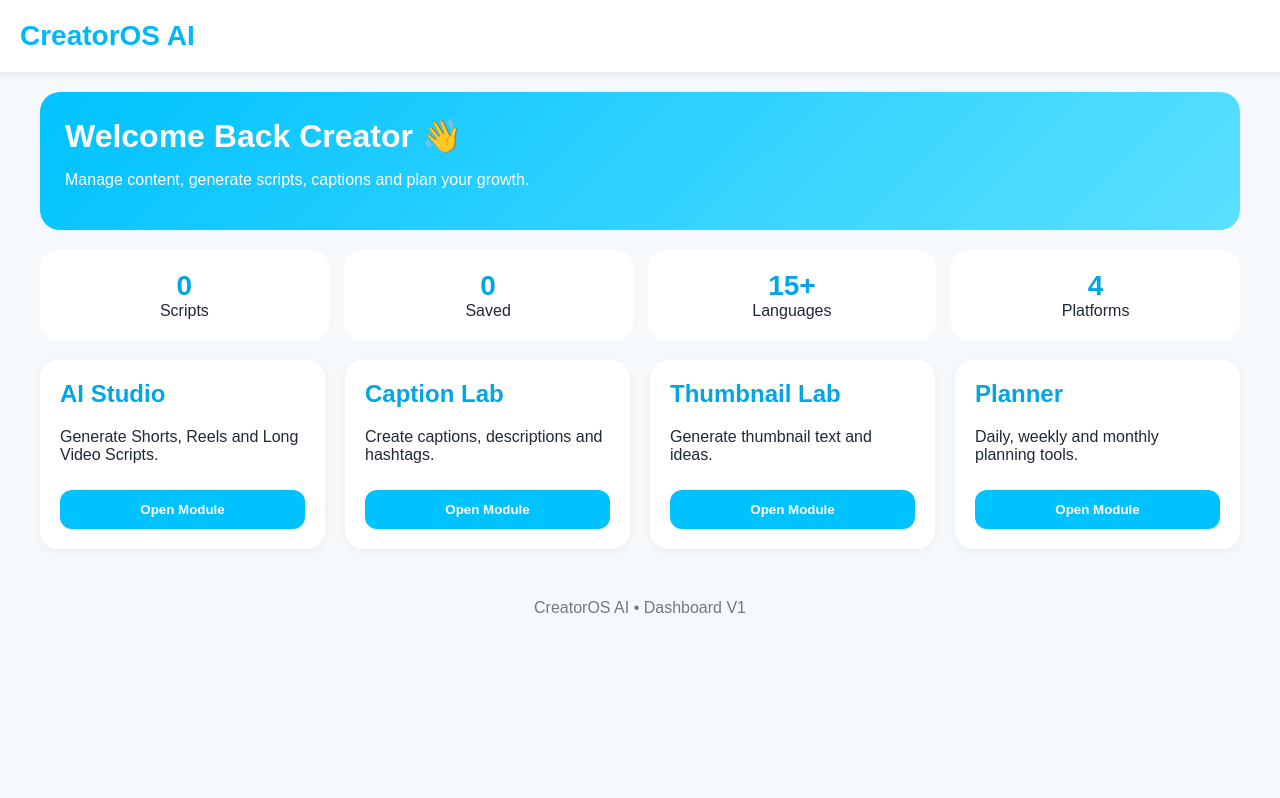
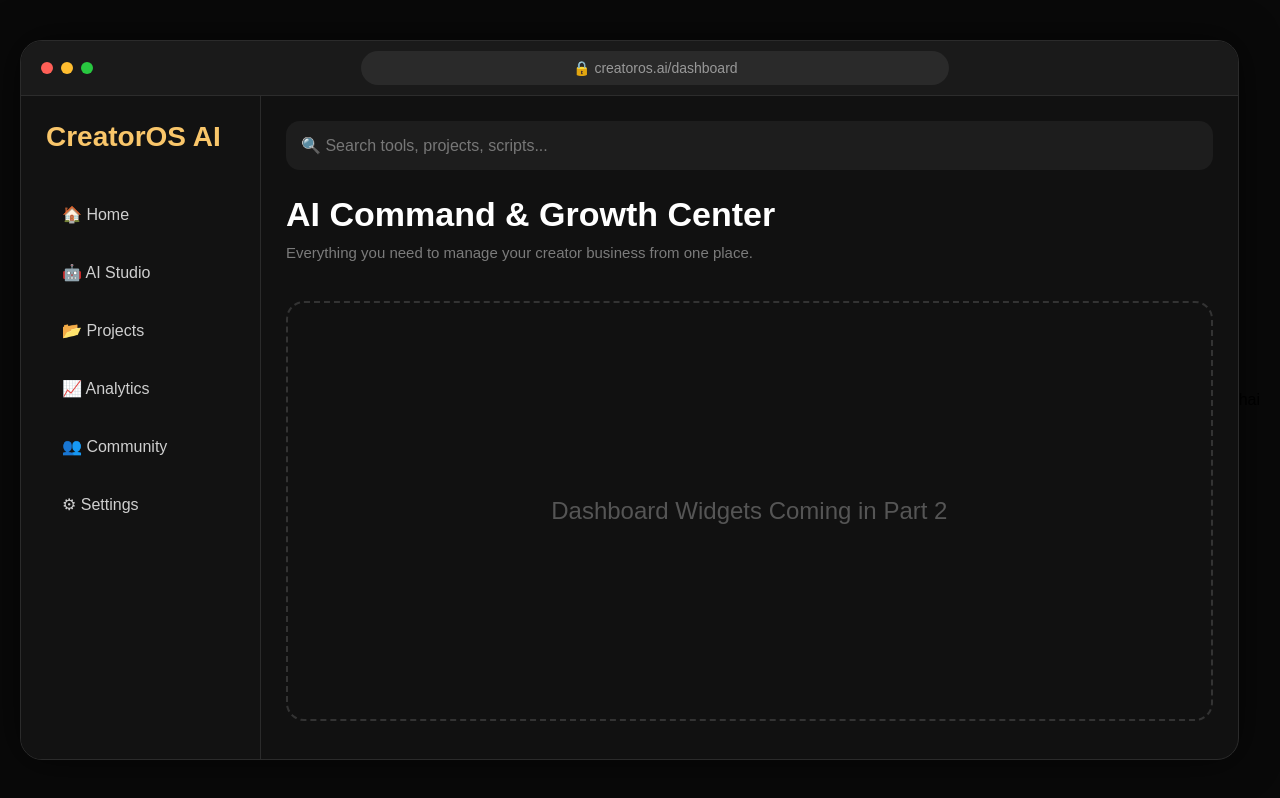
Before and after one commit to tnainsi-hub/creatoros-ai, a website: page dashboard.html in a window 1280 px wide. Drawn offline with Linux system fonts and the light colour scheme.

Commit message:
Update dashboard.html

```diff
--- a/dashboard.html
+++ b/dashboard.html
@@ -1,137 +1,318 @@
-<!DOCTYPE html><html lang="en">
+<!DOCTYPE html>
+<html lang="en">
 <head>
+
 <meta charset="UTF-8">
-<meta name="viewport" content="width=device-width, initial-scale=1.0">
-<title>CreatorOS AI Dashboard</title><style>
-body{
+<meta name="viewport" content="width=device-width,initial-scale=1.0">
+
+<title>CreatorOS AI Dashboard</title>
+
+<style>
+
+*{
 margin:0;
+padding:0;
+box-sizing:border-box;
 font-family:Arial,sans-serif;
-background:#f5f9fc;
-color:#1f2937;
 }
 
-.header{
-background:white;
+body{
+
+background:#090909;
+display:flex;
+justify-content:center;
+align-items:center;
+min-height:100vh;
 padding:20px;
-box-shadow:0 2px 8px rgba(0,0,0,.08);
+
+}
+
+.window{
+
+width:100%;
+max-width:1400px;
+height:90vh;
+
+background:#111111;
+
+border:1px solid #2b2b2b;
+border-radius:22px;
+
+overflow:hidden;
+
+box-shadow:0 0 40px rgba(0,0,0,.6);
+
+display:flex;
+flex-direction:column;
+
+}
+
+.topbar{
+
+height:55px;
+
+background:#1a1a1a;
+
+display:flex;
+align-items:center;
+
+padding:0 20px;
+
+border-bottom:1px solid #2c2c2c;
+
+}
+
+.dots{
+
+display:flex;
+gap:8px;
+
+}
+
+.dot{
+
+width:12px;
+height:12px;
+border-radius:50%;
+
+}
+
+.red{background:#ff5f57;}
+.yellow{background:#ffbd2f;}
+.green{background:#28c840;}
+
+.address{
+
+margin:auto;
+
+width:50%;
+
+background:#2a2a2a;
+
+padding:9px;
+
+border-radius:30px;
+
+text-align:center;
+
+color:#999;
+
+font-size:14px;
+
+}
+
+.content{
+
+display:flex;
+
+flex:1;
+
+}
+
+.sidebar{
+
+width:240px;
+
+background:#121212;
+
+border-right:1px solid #2b2b2b;
+
+padding:25px;
+
 }
 
 .logo{
+
 font-size:28px;
 font-weight:bold;
-color:#00b7ff;
+
+color:#f9c66a;
+
+margin-bottom:40px;
+
 }
 
-.container{
-padding:20px;
-max-width:1200px;
-margin:auto;
+.menu{
+
+display:flex;
+flex-direction:column;
+gap:15px;
+
 }
 
-.welcome{
-background:linear-gradient(135deg,#00c2ff,#5be0ff);
-color:white;
-padding:25px;
-border-radius:20px;
-margin-bottom:20px;
+.menu a{
+
+text-decoration:none;
+
+color:#cfcfcf;
+
+padding:12px 16px;
+
+border-radius:12px;
+
+transition:.3s;
+
 }
 
-.welcome h1{
-margin:0 0 10px 0;
+.menu a:hover{
+
+background:#1d1d1d;
+
+color:#fff;
+
 }
 
-.grid{
-display:grid;
-grid-template-columns:repeat(auto-fit,minmax(250px,1fr));
-gap:20px;
+.main{
+
+flex:1;
+
+padding:25px;
+
 }
 
-.card{
-background:white;
-padding:20px;
-border-radius:18px;
-box-shadow:0 2px 10px rgba(0,0,0,.05);
+.search{
+
+background:#1d1d1d;
+
+padding:15px;
+
+border-radius:14px;
+
+color:#777;
+
+margin-bottom:25px;
+
 }
 
-.card h2{
-margin-top:0;
-color:#00a6e8;
+.heading{
+
+font-size:34px;
+
+color:white;
+
+font-weight:bold;
+
+margin-bottom:10px;
+
 }
 
-.btn{
-width:100%;
-padding:12px;
-border:none;
-border-radius:12px;
-background:#00c2ff;
-color:white;
-font-weight:bold;
-cursor:pointer;
-margin-top:10px;
+.sub{
+
+color:#7b7b7b;
+
+font-size:15px;
+
 }
 
-.stats{
-display:grid;
-grid-template-columns:repeat(auto-fit,minmax(150px,1fr));
-gap:15px;
-margin:20px 0;
+.placeholder{
+
+margin-top:40px;
+
+height:420px;
+
+border-radius:18px;
+
+border:2px dashed #333;
+
+display:flex;
+
+align-items:center;
+
+justify-content:center;
+
+color:#555;
+
+font-size:24px;
+
 }
 
-.stat{
-background:white;
-padding:20px;
-border-radius:18px;
-text-align:center;
-}
+</style>
 
-.num{
-font-size:28px;
-font-weight:bold;
-color:#00a6e8;
-}
+</head>
 
-.footer{
-text-align:center;
-padding:30px;
-color:#777;
-}
-</style></head>
-<body><div class="header">
-<div class="logo">CreatorOS AI</div>
-</div><div class="container"><div class="welcome">
-<h1>Welcome Back Creator 👋</h1>
-<p>Manage content, generate scripts, captions and plan your growth.</p>
-</div><div class="stats">
-<div class="stat">
-<div class="num">0</div>
-Scripts
-</div><div class="stat">
-<div class="num">0</div>
-Saved
-</div><div class="stat">
-<div class="num">15+</div>
-Languages
-</div><div class="stat">
-<div class="num">4</div>
-Platforms
+<body>
+
+<div class="window">
+
+<div class="topbar">
+
+<div class="dots">
+
+<div class="dot red"></div>
+
+<div class="dot yellow"></div>
+
+<div class="dot green"></div>
+
 </div>
-</div><div class="grid"><div class="card">
-<h2>AI Studio</h2>
-<p>Generate Shorts, Reels and Long Video Scripts.</p>
-<button class="btn">Open Module</button>
-</div><div class="card">
-<h2>Caption Lab</h2>
-<p>Create captions, descriptions and hashtags.</p>
-<button class="btn">Open Module</button>
-</div><div class="card">
-<h2>Thumbnail Lab</h2>
-<p>Generate thumbnail text and ideas.</p>
-<button class="btn">Open Module</button>
-</div><div class="card">
-<h2>Planner</h2>
-<p>Daily, weekly and monthly planning tools.</p>
-<button class="btn">Open Module</button>
-</div></div></div><div class="footer">
-CreatorOS AI • Dashboard V1
-</div></body>
-</html>
+
+<div class="address">
+
+🔒 creatoros.ai/dashboard
+
+</div>
+
+</div>
+
+<div class="content">
+
+<div class="sidebar">
+
+<div class="logo">
+
+CreatorOS AI
+
+</div>
+
+<div class="menu">
+
+<a href="#">🏠 Home</a>
+
+<a href="#">🤖 AI Studio</a>
+
+<a href="#">📂 Projects</a>
+
+<a href="#">📈 Analytics</a>
+
+<a href="#">👥 Community</a>
+
+<a href="#">⚙ Settings</a>
+
+</div>
+
+</div>
+
+<div class="main">
+
+<div class="search">
+
+🔍 Search tools, projects, scripts...
+
+</div>
+
+<div class="heading">
+
+AI Command & Growth Center
+
+</div>
+
+<div class="sub">
+
+Everything you need to manage your creator business from one place.
+
+</div>
+
+<div class="placeholder">
+
+Dashboard Widgets Coming in Part 2
+
+</div>
+
+</div>
+
+</div>
+
+</div>
+
+</body>
+</html>hai
```
